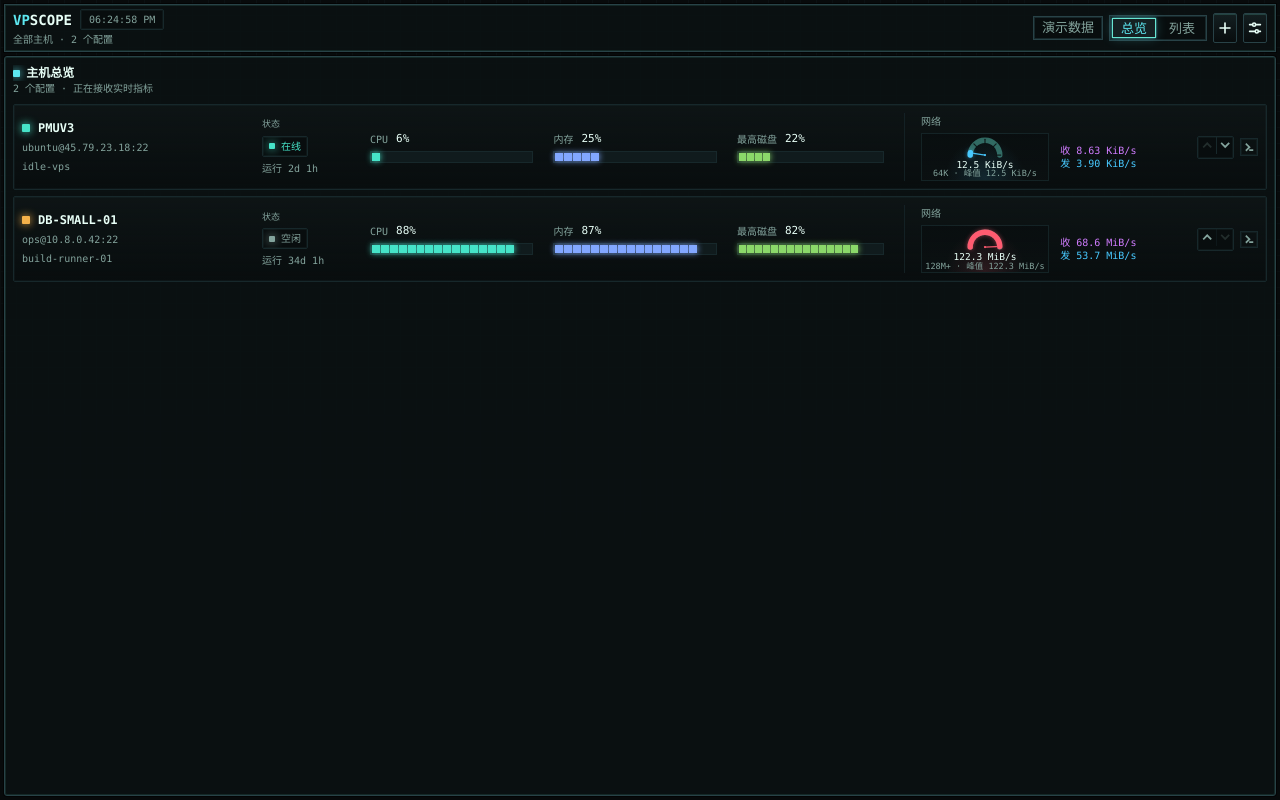
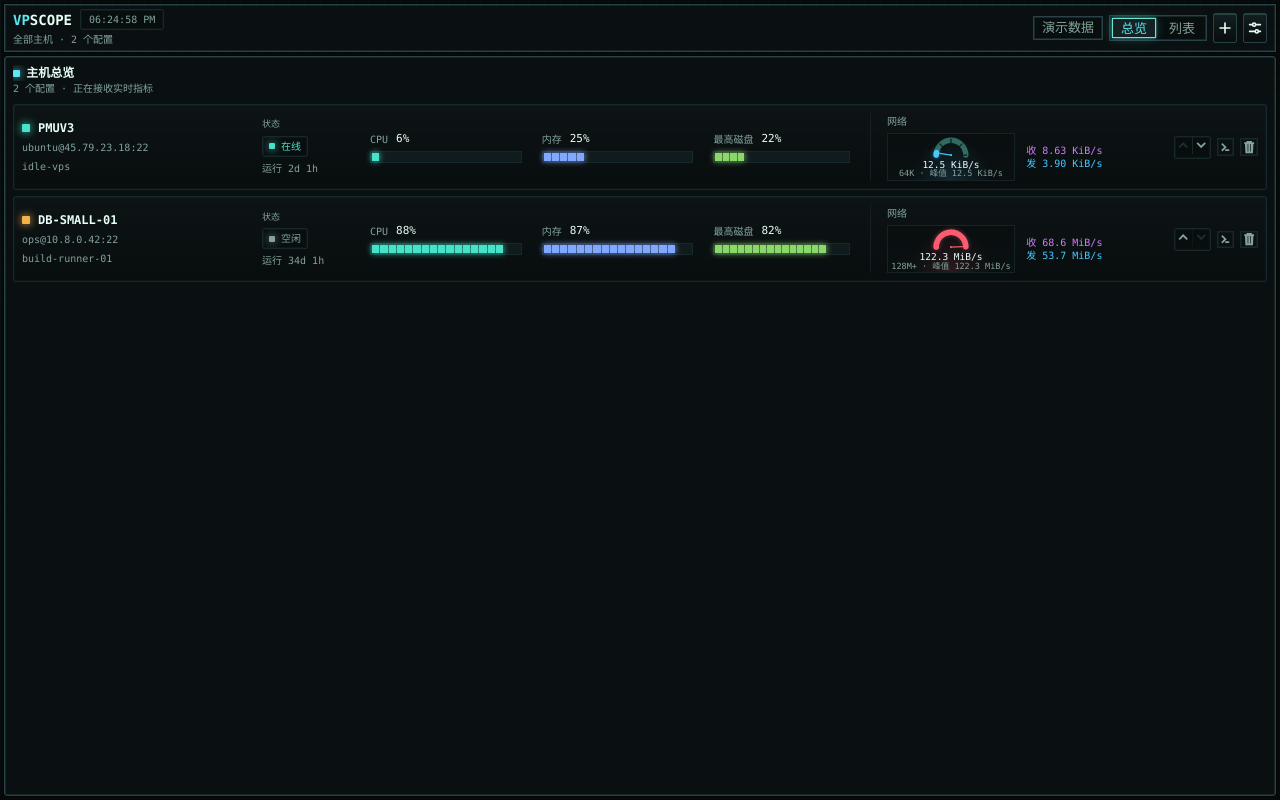
Before and after one commit to YBFACC/VPScope, a React (Vite) app in the folder web/: page / in a window 1280 px wide. Built offline with nearby package versions, Linux system fonts and the light colour scheme.

Commit message:
Add host list removal button

```diff
--- a/web/src/features/hosts/HostActionIcons.tsx
+++ b/web/src/features/hosts/HostActionIcons.tsx
@@ -24,6 +24,14 @@ export function XIcon(props: SVGProps<SVGSVGElement>) {
   );
 }
 
+export function TrashIcon(props: SVGProps<SVGSVGElement>) {
+  return (
+    <svg viewBox="0 0 16 16" aria-hidden="true" {...props}>
+      <path d="M5.25 5.25v7M8 5.25v7M10.75 5.25v7M3.5 3.5h9M6 3.5V2.25h4V3.5M4.25 3.5l.5 10.25h6.5l.5-10.25" />
+    </svg>
+  );
+}
+
 export function TerminalIcon(props: SVGProps<SVGSVGElement>) {
   return (
     <svg viewBox="0 0 16 16" aria-hidden="true" {...props}>
--- a/web/src/features/overview/OverviewPage.tsx
+++ b/web/src/features/overview/OverviewPage.tsx
@@ -1,5 +1,6 @@
+import { useState } from "react";
 import clsx from "clsx";
-import { ChevronDownIcon, ChevronUpIcon, TerminalIcon } from "@/features/hosts/HostActionIcons";
+import { ChevronDownIcon, ChevronUpIcon, TerminalIcon, TrashIcon } from "@/features/hosts/HostActionIcons";
 import { HostConnectionBadge } from "@/features/hosts/HostConnectionBadge";
 import { useI18n } from "@/i18n/useI18n";
 import { formatDuration, formatPercent, formatRate } from "@/lib/format";
@@ -312,9 +313,24 @@ export function OverviewPage({
 }: OverviewPageProps) {
   const { t } = useI18n();
   const moveHost = useHostStore((state) => state.moveHost);
+  const deleteHost = useHostStore((state) => state.deleteHost);
   const isReordering = useHostStore((state) => state.isReordering);
   const openHostTerminal = useTerminalSettingsStore((state) => state.openHostTerminal);
   const openingHostIds = useTerminalSettingsStore((state) => state.openingHostIds);
+  const [deletingHostIds, setDeletingHostIds] = useState<Record<string, boolean>>({});
+
+  async function removeHostFromList(hostId: string) {
+    setDeletingHostIds((current) => ({ ...current, [hostId]: true }));
+
+    try {
+      await deleteHost(hostId);
+    } finally {
+      setDeletingHostIds((current) => {
+        const { [hostId]: _deleted, ...next } = current;
+        return next;
+      });
+    }
+  }
 
   return (
     <section className="grid h-full min-h-0 grid-rows-[auto_minmax(0,1fr)] gap-2 overflow-hidden rounded-[var(--radius-panel)] border border-[var(--color-border)] bg-[var(--color-panel-glass)] p-2 font-mono shadow-[var(--shadow-panel)]">
@@ -361,7 +377,7 @@ export function OverviewPage({
                   }
                 }}
                 className={clsx(
-                  "pixel-card grid min-h-20 min-w-0 cursor-default grid-cols-[220px_88px_repeat(2,minmax(96px,1fr))_minmax(120px,0.9fr)_minmax(250px,0.72fr)_84px] items-center gap-x-5 gap-y-3 p-2 text-[11px] outline-none transition-colors",
+                  "pixel-card grid min-h-20 min-w-0 cursor-default grid-cols-[220px_88px_repeat(2,minmax(96px,1fr))_minmax(120px,0.9fr)_minmax(250px,0.72fr)_118px] items-center gap-x-5 gap-y-3 p-2 text-[11px] outline-none transition-colors",
                   "hover:border-[var(--color-border-strong)] hover:bg-[var(--color-row-hover)] focus:border-[var(--color-accent)] focus:shadow-[inset_3px_0_0_var(--color-accent),var(--shadow-glow)]",
                 )}
               >
@@ -457,6 +473,19 @@ export function OverviewPage({
                   >
                     {openingHostIds[host.id] ? <span className="host-icon-loading" /> : <TerminalIcon />}
                   </button>
+                  <button
+                    type="button"
+                    onClick={(event) => {
+                      event.stopPropagation();
+                      void removeHostFromList(host.id);
+                    }}
+                    disabled={Boolean(deletingHostIds[host.id])}
+                    className="host-icon-button host-icon-button-danger"
+                    title={deletingHostIds[host.id] ? t("removingHost") : t("removeHostFromList")}
+                    aria-label={deletingHostIds[host.id] ? t("removingHost") : t("removeHostFromList")}
+                  >
+                    {deletingHostIds[host.id] ? <span className="host-icon-loading" /> : <TrashIcon />}
+                  </button>
                 </div>
               </article>
             );
--- a/web/src/i18n/messages.ts
+++ b/web/src/i18n/messages.ts
@@ -111,6 +111,8 @@ export const messages = {
     rx: "收",
     requesting: "请求中...",
     read: "读",
+    removeHostFromList: "从列表移除",
+    removingHost: "正在移除",
     resetPanelOrder: "重置顺序",
     save: "保存",
     saving: "保存中...",
@@ -253,6 +255,8 @@ export const messages = {
     rx: "rx",
     requesting: "requesting...",
     read: "read",
+    removeHostFromList: "Remove from list",
+    removingHost: "Removing",
     resetPanelOrder: "Reset order",
     save: "Save",
     saving: "Saving...",
```
